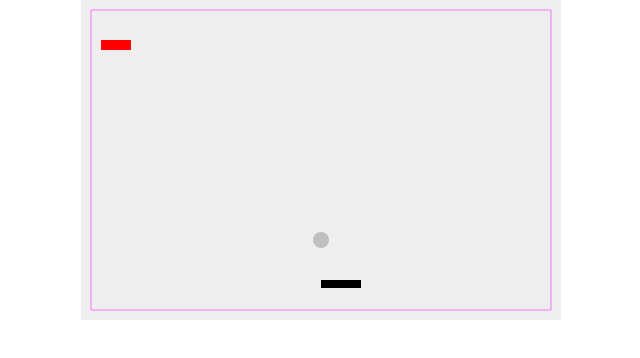
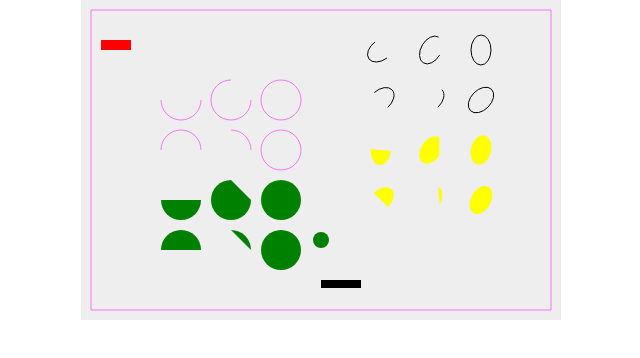
Before and after one commit to DayByDayBy/game_things, a plain HTML site: page breakout_style/index.html in a window 1280 px wide. Shown: the whole page, without its empty margins (319-959 px from the left). Drawn offline with Linux system fonts and the light colour scheme.

Commit message:
shapes and colours

```diff
--- a/breakout_style/index.html
+++ b/breakout_style/index.html
@@ -38,7 +38,7 @@
 
         ctx.beginPath();
         ctx.arc(240, 240, 8, 0, Math.PI * 2, false);
-        ctx.fillStyle = "silver";
+        ctx.fillStyle = "green";
         ctx.fill();
         ctx.closePath();
 
@@ -48,12 +48,50 @@
         ctx.stroke();
         ctx.closePath();
 
+        for (let i = 0; i <= 3; i++) {
+            for (let j = 0; j <= 2; j++) {
+                ctx.beginPath();
+                    let x = 100 + j * 50;
+                    let y = 100 + i * 50;
+                    let radius = 20;
+                    let startAngle = 0;
+                    let endAngle = Math.PI + (Math.PI * j) / 2;
+                    let counterclockwise = i % 2 === 1;
 
+                    ctx.arc(x, y, radius, startAngle, endAngle, counterclockwise)
 
+                    if (i > 1) {
+                        ctx.fill();
+                    } else {
+                        ctx.stroke();
+                    }
+            }
+        }
+
+        for (let i = 0; i <= 3; i++) {
+            for (let j = 0; j <= 2; j++) {
+                ctx.beginPath();
+                    let x = 300 + j * 50;
+                    let y = 50 + i * 50;
+                    let radiusX = 10;
+                    let radiusY = 15
+                    let rotation = Math.random(7)
+                    let startAngle = 0;
+                    let endAngle = Math.PI + (Math.PI * j) / 2;
+                    let counterclockwise = i % 2 === 1;
+                    ctx.ellipse(x, y, radiusX, radiusY, rotation, startAngle, endAngle, counterclockwise)
+                    ctx.fillStyle = "yellow";
+                    ctx.strokeStyle = "black";
+                    if (i > 1) {
+                        ctx.fill();
+                    } else {
+                        ctx.stroke();
+                    }
+            }
+        }
 
 
 
     </script>
-
 </body>
 </html>
```
Also changed, not shown: README.md.
